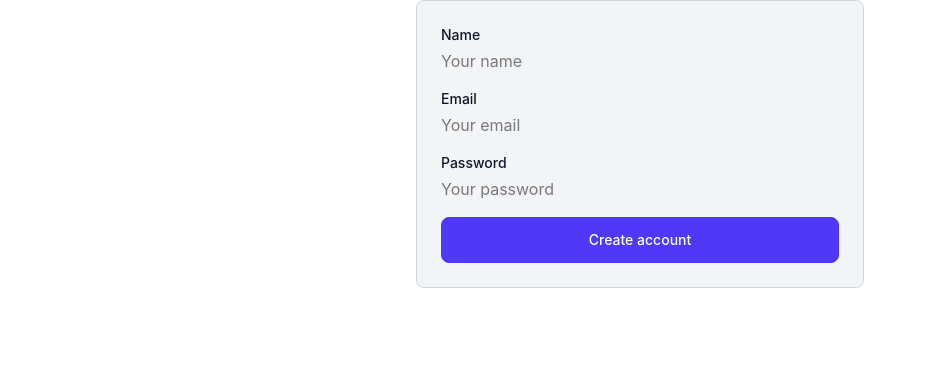
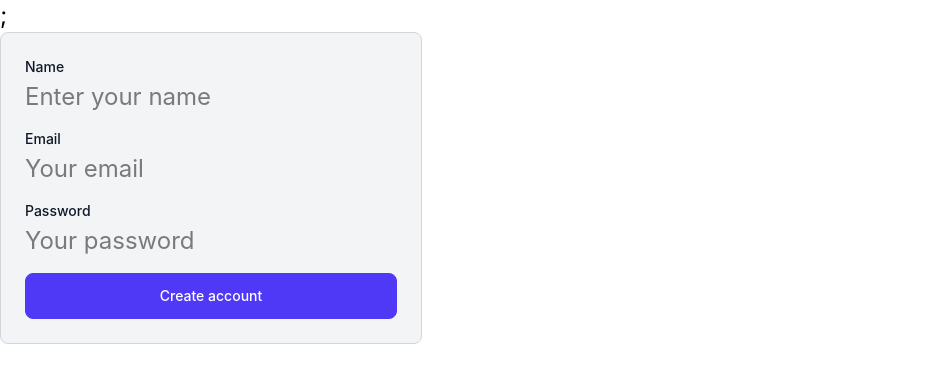
Before and after one commit to Surajn108/mern-ecommarce, a React app in the folder frontend/: page /signup in a window 1280 px wide. Shown: the top 382 px of the page, without its empty margins (0-927 px from the left). Built offline with nearby package versions, Linux system fonts and the light colour scheme; the HTML template or start-up script is replaced by a standard one.

Commit message:
Change signup route from POST to GET in authRoutes and update Signup component to improve form handling and user feedback with enhanced styling and input management.

```diff
--- a/frontend/src/pages/Signup.jsx
+++ b/frontend/src/pages/Signup.jsx
@@ -7,19 +7,28 @@ export default function Signup() {
         name:"",
         email:"",
         password:"",
-    })
+    });
 
     const [msg , setMsg] = useState("");
 
     const handleChange = (e)=>{
         setForm
-    }
+    };
 
     const handleSubmit=(e)=>{
         e.preventDefault;
-    }
+    };
 
     return(
+      <div className="flex iteam-center">
+        <div className="bg-white">
+          <h2 className="text-2xl">
+
+          {msg && (
+        <div className="mb-4 text-center">
+            {msg}
+        </div>
+    )};
 <form
     onSubmit={handleSubmit}
     class="mx-auto max-w-md space-y-4 rounded-lg border border-gray-300 bg-gray-100 p-6"
@@ -33,7 +42,7 @@ export default function Signup() {
         class="mt-1 w-full rounded-lg border-gray-300 focus:border-indigo-500 focus:outline-none"
         id="name"
         type="text"
-        placeholder="Your name"
+        placeholder="Enter your name"
         value={form.name}
         onChange={handleChange}
         required
@@ -48,8 +57,12 @@ export default function Signup() {
       <input
         class="mt-1 w-full rounded-lg border-gray-300 focus:border-indigo-500 focus:outline-none"
         id="email"
+        name="email"
         type="email"
         placeholder="Your email"
+        value={form.email}
+        onChange={handleChange}
+        required
       />
     </div>
 
@@ -63,6 +76,9 @@ export default function Signup() {
         id="password"
         type="password"
         placeholder="Your password"
+        value={form.password}
+        onChange={handleChange}
+        required
       />
     </div>
 
@@ -73,12 +89,14 @@ export default function Signup() {
       Create account
     </button>
 
-    {msg && (
-        <div className="mb-4 text-center">
-            {msg}
+
+  </form>
+
+
+          </h2>
         </div>
-    )}
-  </form>
+      </div>
+
     )
 
 };
```
Also changed, not shown: 1 other file (tests, documents, lock files or other folders).
